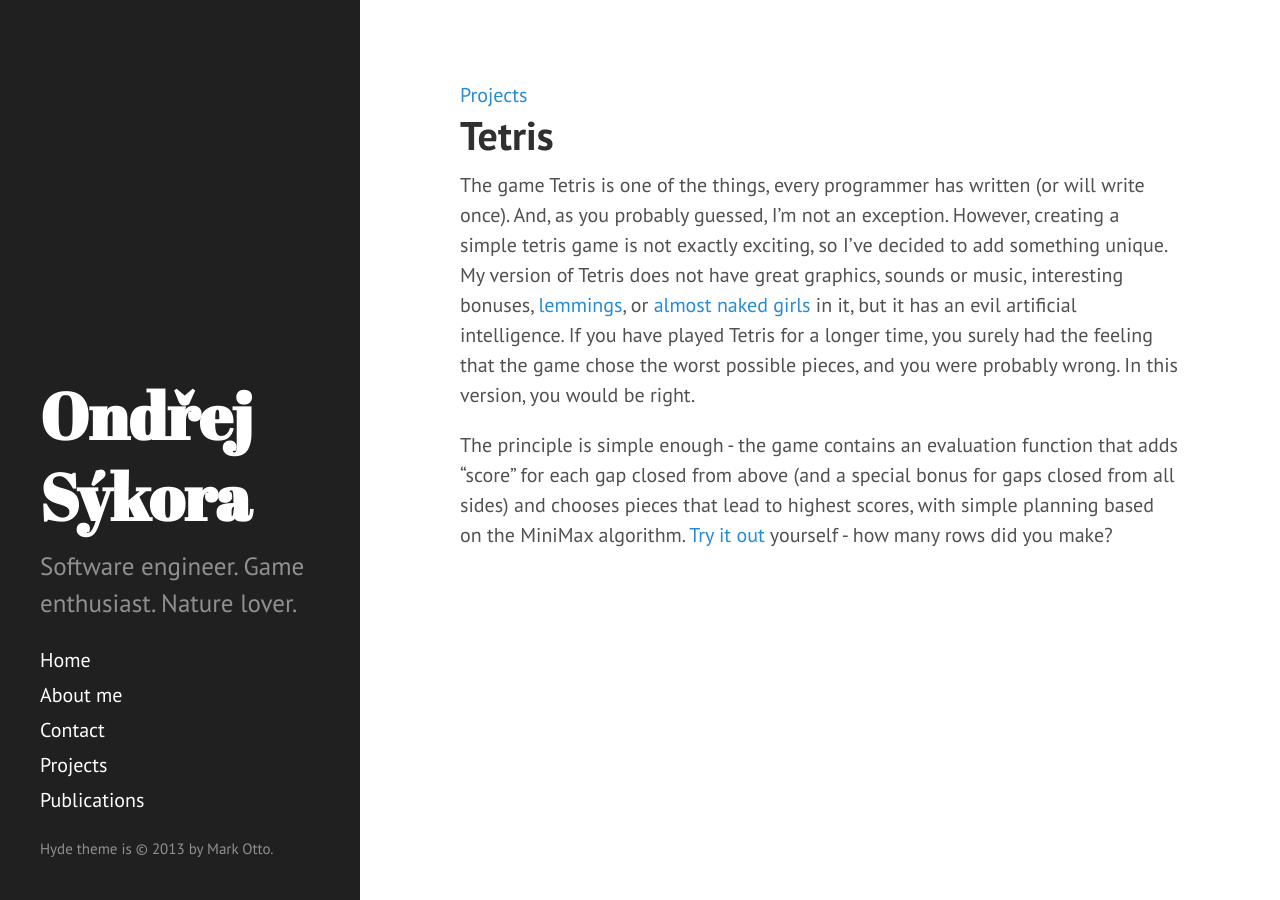
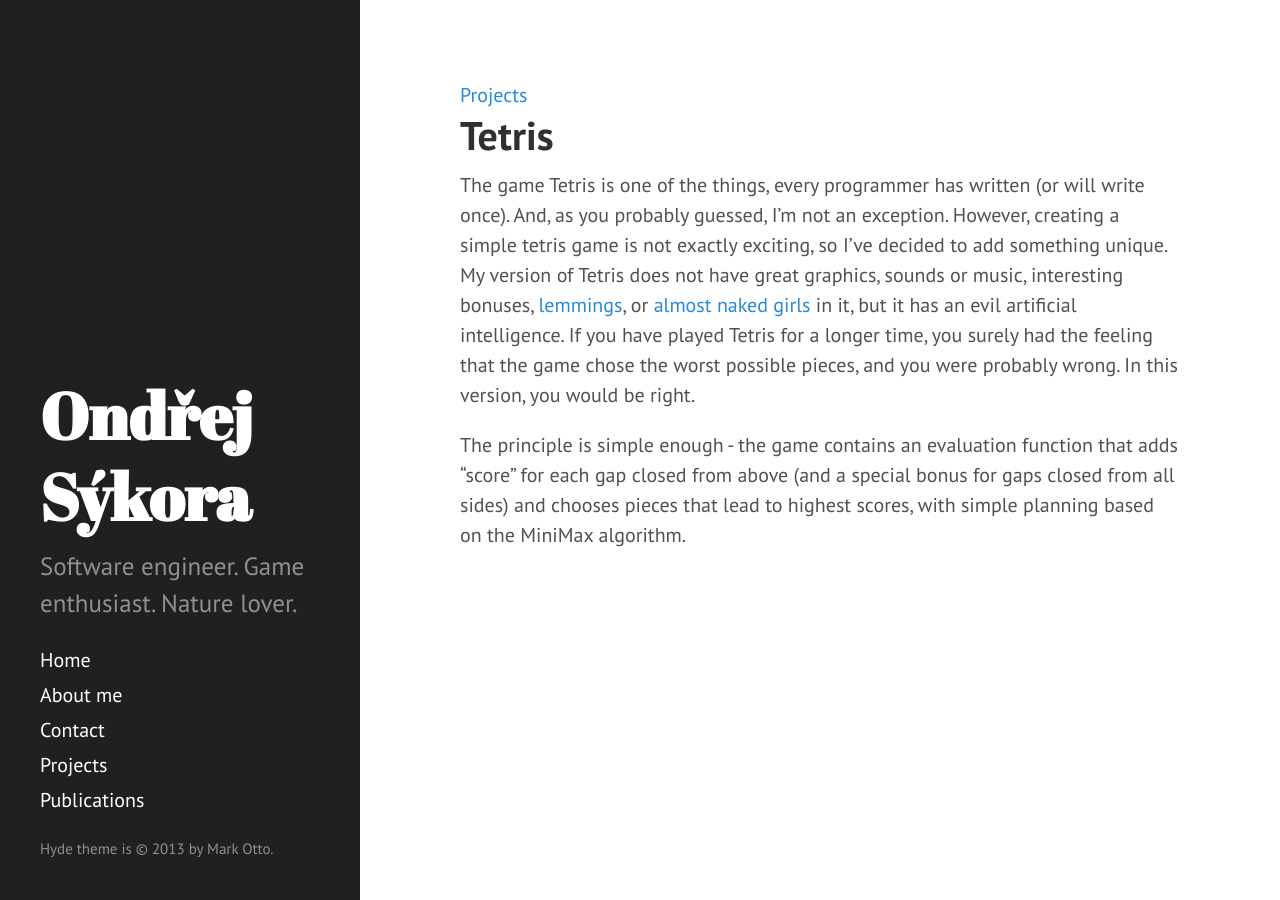
Before and after one commit to ondrasej/ondrejsykora.github.io, a Jekyll site: the page built from _projects/tetris.md, in a window 1280 px wide. Built offline with Jekyll 4.4.1, drawn with Linux system fonts in a browser that asks for light colours.

Commit message:
Removed link to Tritris that no longer works.

```diff
--- a/_projects/tetris.md
+++ b/_projects/tetris.md
@@ -16,6 +16,4 @@ pieces, and you were probably wrong. In this version, you would be right.
 The principle is simple enough - the game contains an evaluation function that
 adds "score" for each gap closed from above (and a special bonus for gaps
 closed from all sides) and chooses pieces that lead to highest scores, with
-simple planning based on the MiniMax algorithm. [Try it
-out](http://trionteam.net/archiv/tetris.zip) yourself - how many rows did you
-make?
+simple planning based on the MiniMax algorithm.
```
